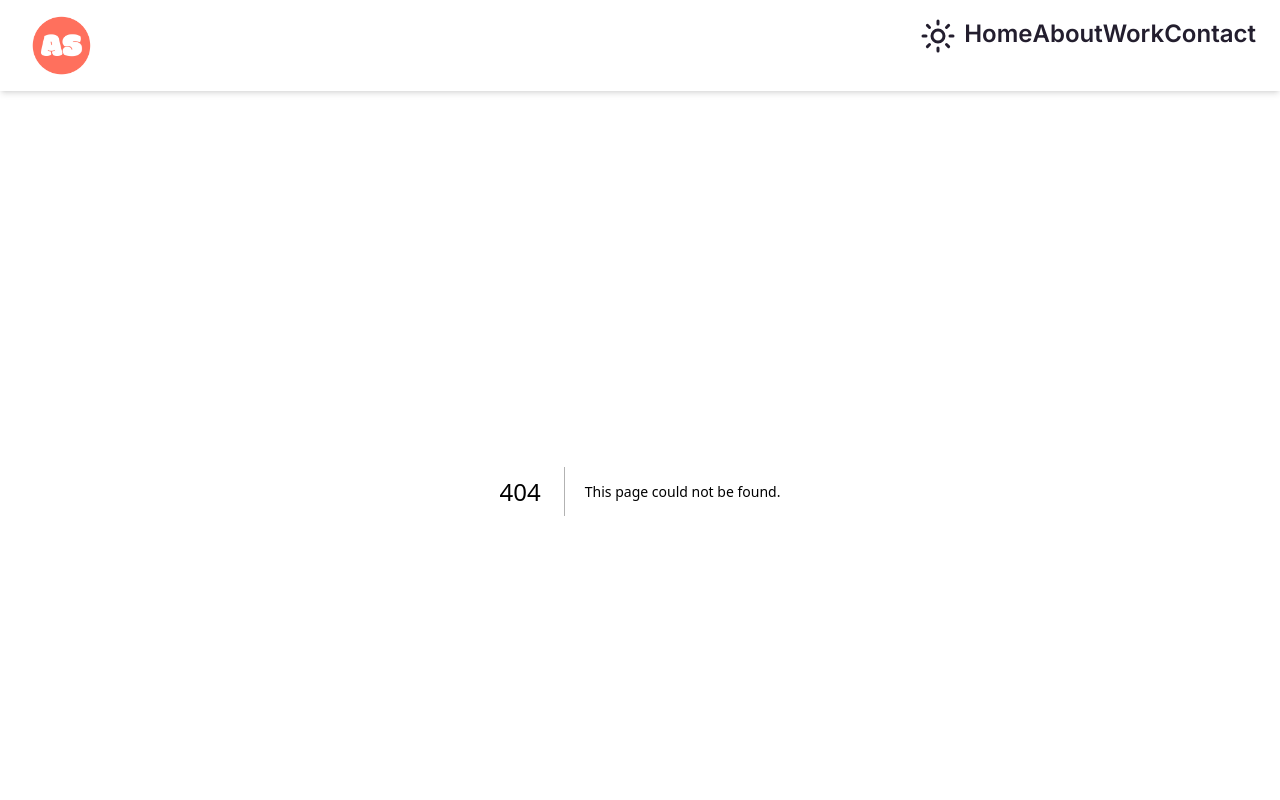
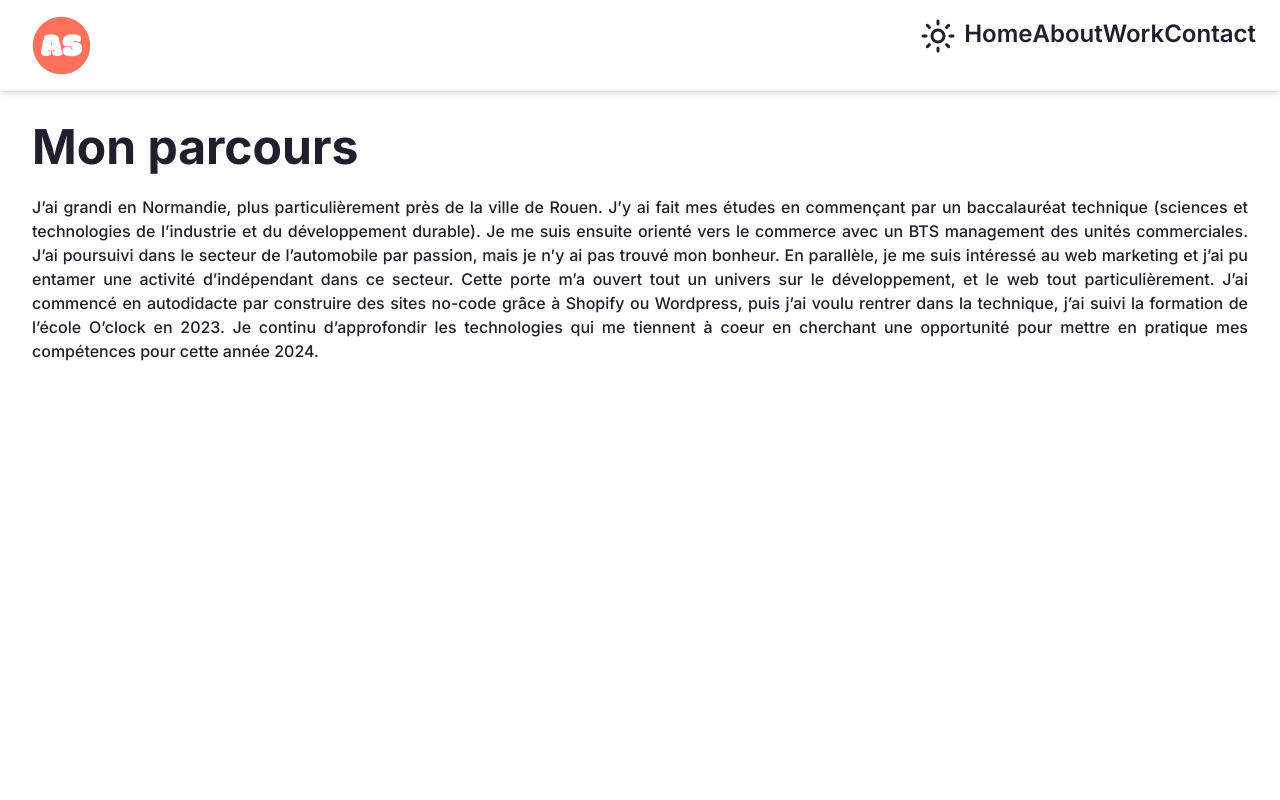
Before and after one commit to Antoine-Savreux/portfolio, a Next.js app: page /about in a window 1280 px wide. Before the commit this address had no page. Shown: the top 800 px of the page. Built offline with nearby package versions, Linux system fonts and the light colour scheme.

Commit message:
feat/about created aout page structure

```diff
--- /dev/null
+++ b/src/app/about/page.tsx
@@ -0,0 +1,12 @@
+import TitleTextSection from "@/components/TitleTextSection";
+
+export default function AboutPage() {
+  return (
+    <main className="min-h-full flex flex-col items-center p-8 space-y-8">
+      <TitleTextSection
+        title="Mon parcours"
+        text="J’ai grandi en Normandie, plus particulièrement près de la ville de Rouen. J’y ai fait mes études en commençant par un baccalauréat technique (sciences et technologies de l’industrie et du développement durable). Je me suis ensuite orienté vers le commerce avec un BTS management des unités commerciales. J’ai poursuivi dans le secteur de l’automobile par passion, mais je n’y ai pas trouvé mon bonheur. En parallèle, je me suis intéressé au web marketing et j’ai pu entamer une activité d’indépendant dans ce secteur. Cette porte m’a ouvert tout un univers sur le développement, et le web tout particulièrement. J’ai commencé en autodidacte par construire des sites no-code grâce à Shopify ou Wordpress, puis j’ai voulu rentrer dans la technique, j’ai suivi la formation de l’école O’clock en 2023. Je continu d’approfondir les technologies qui me tiennent à coeur en cherchant une opportunité pour mettre en pratique mes compétences pour cette année 2024."
+      />
+    </main>
+  );
+}
```
